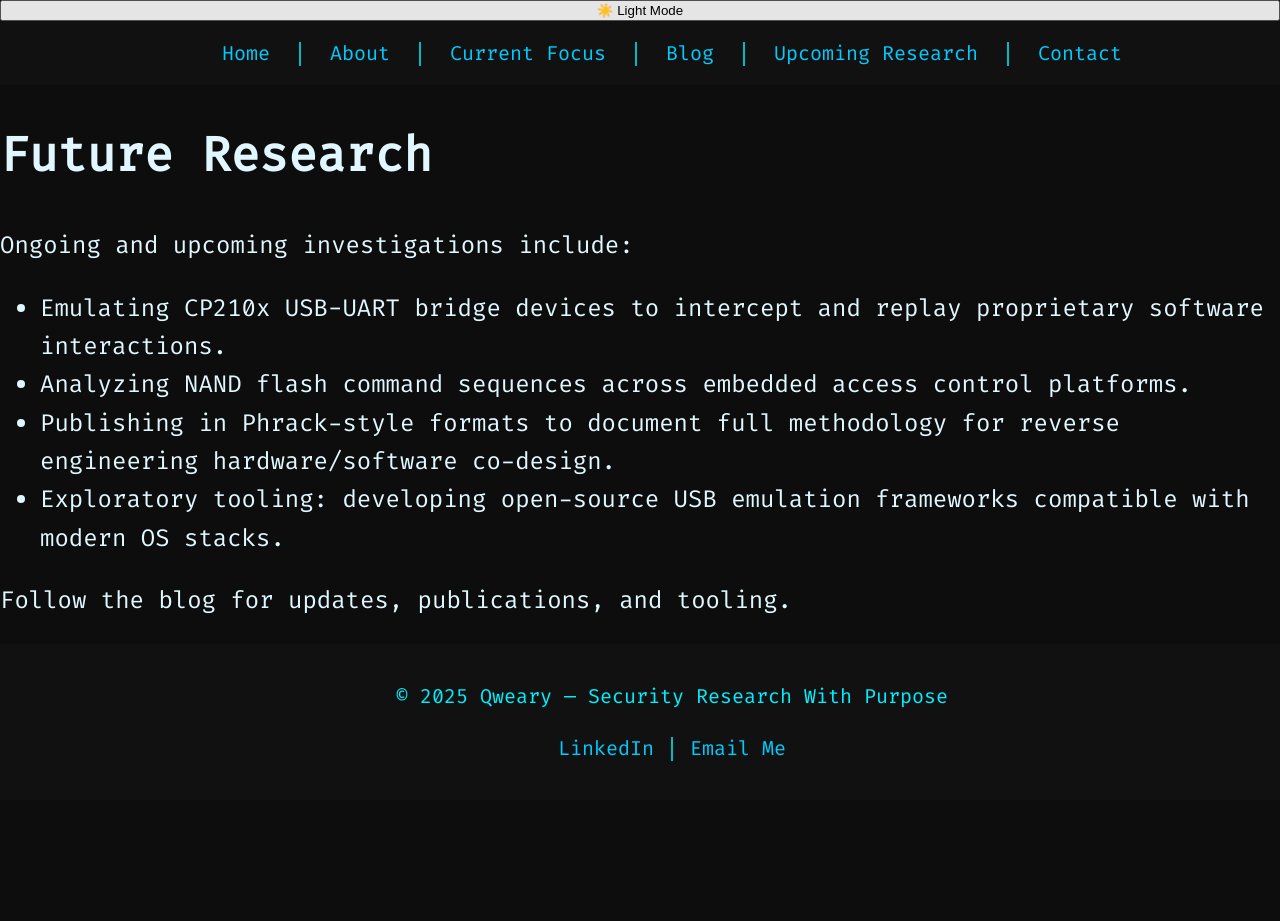
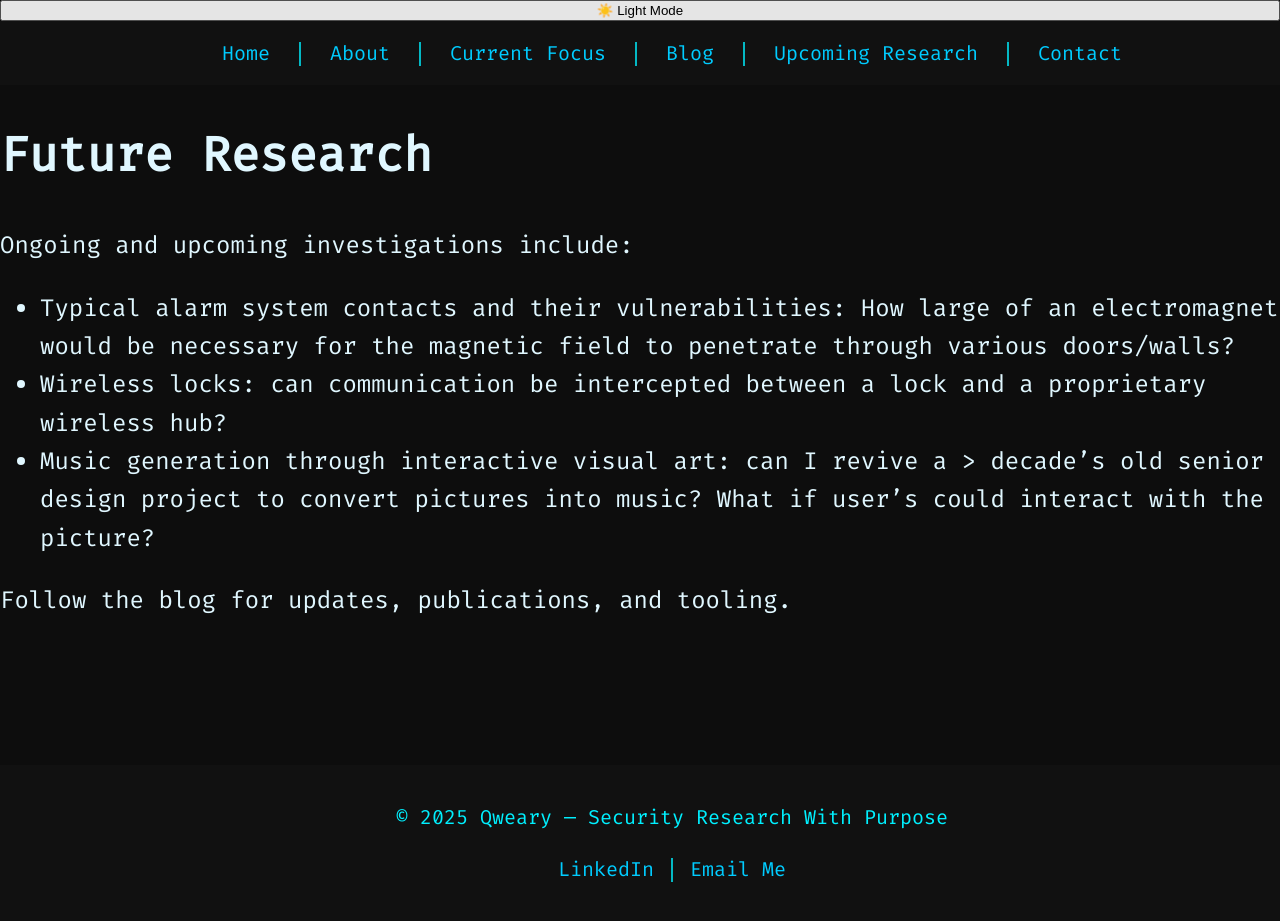
Before and after one commit to Qweary/Qweary.github.io, a Jekyll site: the page built from future.md, in a window 1280 px wide. Built offline with Jekyll 4.4.1, drawn with Linux system fonts in a browser that asks for light colours; our own code applies the rules of GitHub Pages for plain Markdown files; a script that is not in the unit is left out; before the commit the page ends 900 px from its top, so only the background shows below that.

Commit message:
format and content

```diff
--- a/_layouts/default.html
+++ b/_layouts/default.html
@@ -36,7 +36,7 @@
   {% seo %}
 </head>
 
-<body>
+<body style="margin: 0; padding: 0;">
   {% if page.url == '/' %}
     <!-- Splash Screen -->
     <div id="splash" class="splash-hidden">
@@ -61,14 +61,16 @@
 
   <!-- Page Content -->
   <div id="site-content" style="display: none;">
-    {% include header.html %}
-    <main>
-      {{ content }}
-    </main>
-    {% include footer.html %}
+    <div style="min-height: 100vh; display: flex; flex-direction: column;">
+      {% include header.html %}
+      <main style="flex: 1;">
+        {{ content }}
+      </main>
+      {% include footer.html %}
+    </div>
   </div>
 
-<!-- Flicker Transition Overlay -->
+  <!-- Flicker Transition Overlay -->
   <div id="flicker-overlay"></div>
 
   <!-- Scripts -->
--- a/future.md
+++ b/future.md
@@ -11,10 +11,8 @@ permalink: /future/
 Ongoing and upcoming investigations include:
 
 
-- Emulating CP210x USB-UART bridge devices to intercept and replay proprietary software interactions.
-- Analyzing NAND flash command sequences across embedded access control platforms.
-- Publishing in Phrack-style formats to document full methodology for reverse engineering hardware/software co-design.
-- Exploratory tooling: developing open-source USB emulation frameworks compatible with modern OS stacks.
-
+- Typical alarm system contacts and their vulnerabilities: How large of an electromagnet would be necessary for the magnetic field to penetrate through various doors/walls?
+- Wireless locks: can communication be intercepted between a lock and a proprietary wireless hub?
+- Music generation through interactive visual art: can I revive a > decade's old senior design project to convert pictures into music? What if user's could interact with the picture?
 
 Follow the blog for updates, publications, and tooling.
```
Also changed, not shown: about.md (+1 -5 lines), contact.md (+2 -2 lines), current.md (+2 -3 lines).
